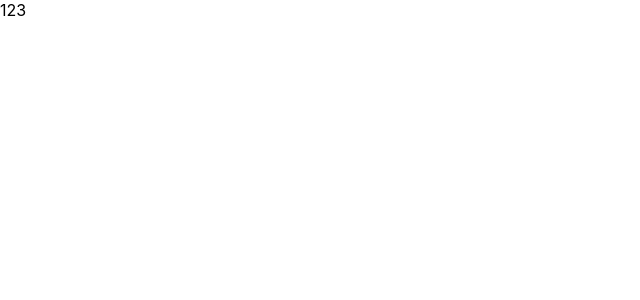
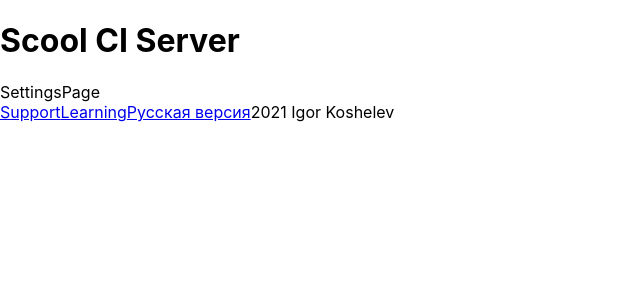
Before and after one commit to i-kosh/shri-react-1, a React (Create React App) app: page /settings in a window 1280 px wide. Shown: the top 300 px of the page, without its empty margins (0-640 px from the left). Built offline with nearby package versions, Linux system fonts and the light colour scheme.

Commit message:
feat: добавялет роутер

```diff
--- a/src/App.tsx
+++ b/src/App.tsx
@@ -1,7 +1,24 @@
-import React from 'react'
+import { MainPage } from './pages/main'
+import { BuildPage } from './pages/build'
+import { SettingsPage } from './pages/settings'
+import { BrowserRouter, Switch, Route } from 'react-router-dom'
 
 function App() {
-  return <div>123</div>
+  return (
+    <BrowserRouter>
+      <Switch>
+        <Route exact path="/">
+          <MainPage />
+        </Route>
+        <Route exact path="/build/:buildId">
+          <BuildPage />
+        </Route>
+        <Route exact path="/settings">
+          <SettingsPage />
+        </Route>
+      </Switch>
+    </BrowserRouter>
+  )
 }
 
 export default App
--- /dev/null
+++ b/src/layouts/default.tsx
@@ -0,0 +1,21 @@
+import { FunctionComponent } from 'react'
+
+export const DefaultLayout: FunctionComponent = ({ children }) => {
+  return (
+    <>
+      <header>
+        <h1>Scool CI Server</h1>
+      </header>
+
+      <main>{children}</main>
+
+      <footer>
+        <a href="#">Support</a>
+        <a href="#">Learning</a>
+        <a href="#">Русская версия</a>
+
+        <span>2021 Igor Koshelev</span>
+      </footer>
+    </>
+  )
+}
--- /dev/null
+++ b/src/pages/build.tsx
@@ -0,0 +1,9 @@
+import { FunctionComponent } from 'react'
+import { DefaultLayout } from '../layouts/default'
+import { useParams } from 'react-router-dom'
+
+export const BuildPage: FunctionComponent = (props) => {
+  const params = useParams<{ buildId: string }>()
+
+  return <DefaultLayout>BuildPage {params.buildId}</DefaultLayout>
+}
--- /dev/null
+++ b/src/pages/main.tsx
@@ -0,0 +1,6 @@
+import { FunctionComponent } from 'react'
+import { DefaultLayout } from '../layouts/default'
+
+export const MainPage: FunctionComponent = (props) => {
+  return <DefaultLayout>MainPage</DefaultLayout>
+}
--- /dev/null
+++ b/src/pages/settings.tsx
@@ -0,0 +1,6 @@
+import { FunctionComponent } from 'react'
+import { DefaultLayout } from '../layouts/default'
+
+export const SettingsPage: FunctionComponent = (props) => {
+  return <DefaultLayout>SettingsPage</DefaultLayout>
+}
```
